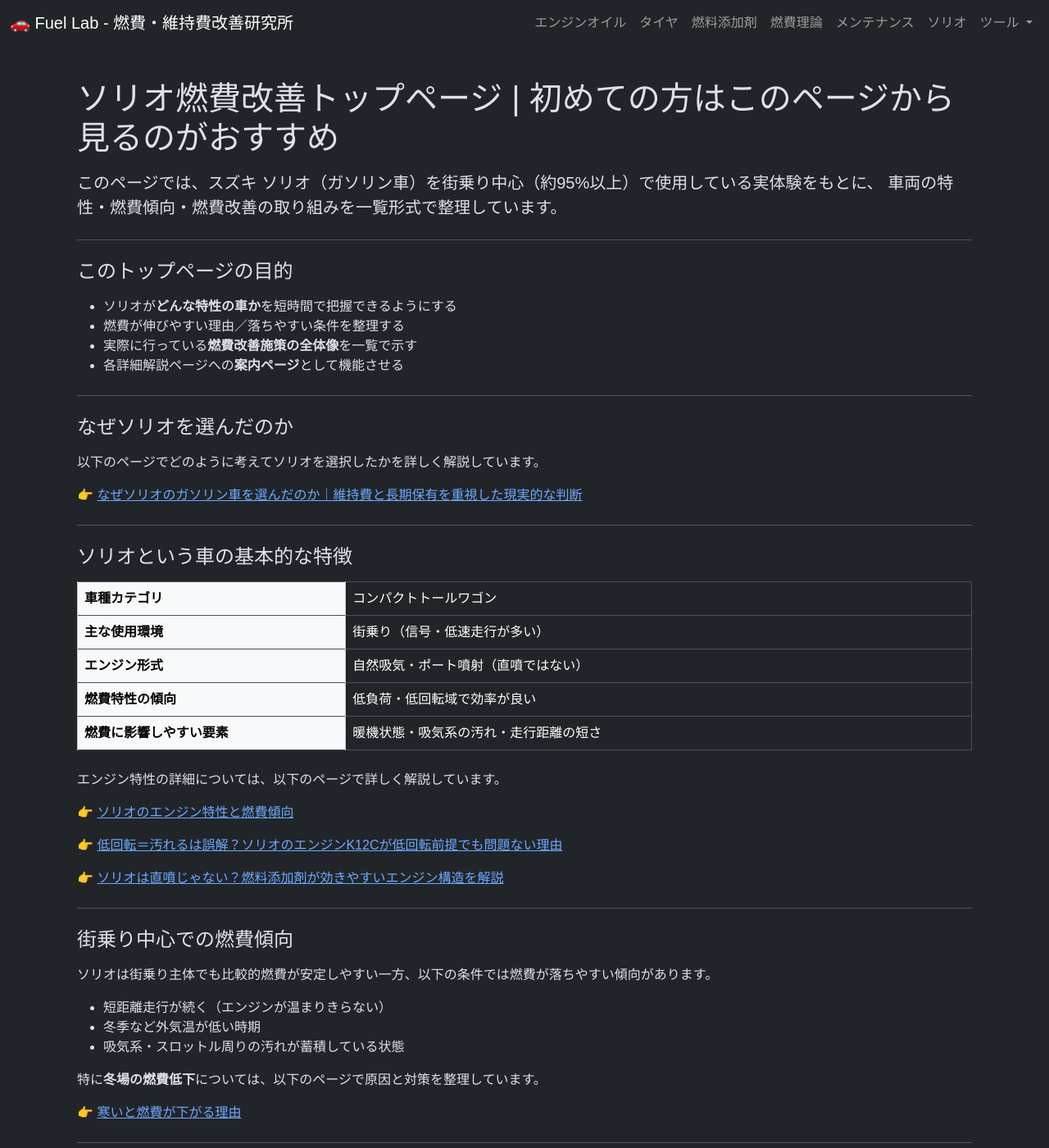
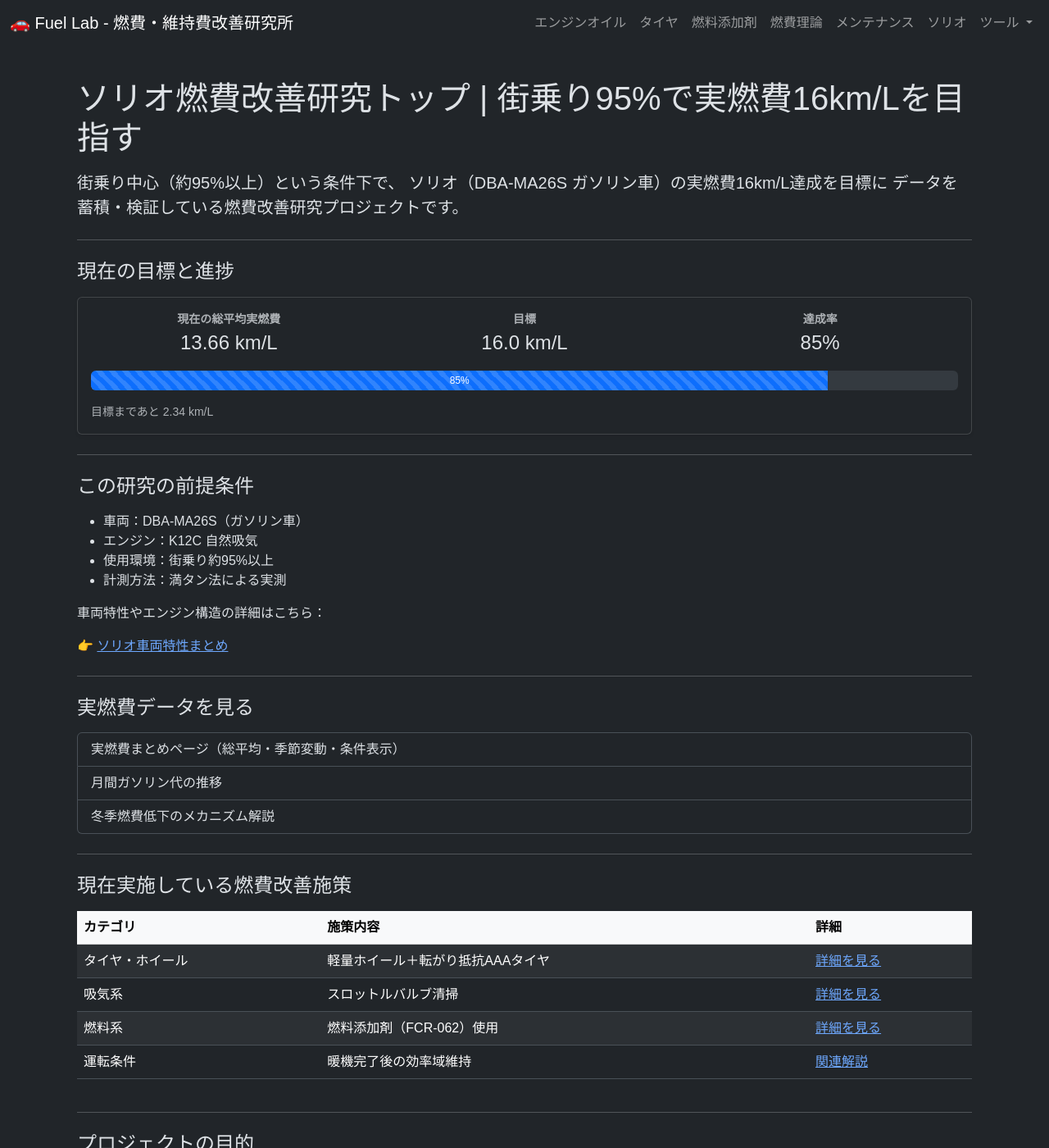
Before and after one commit to funyapar-org/fuel-lab, a Jekyll site: the page built from _solio/index.md, in a window 1280 px wide and 1400 px high. Shown: the whole window at 82% size. Built offline with Jekyll 4.4.1, drawn with Linux system fonts in a browser that asks for light colours; some of the changed text lies outside the part shown.

Commit message:
index.md を更新

```diff
--- a/_solio/index.md
+++ b/_solio/index.md
@@ -1,15 +1,16 @@
 ---
 layout: default
-nav_title: ソリオ燃費改善トップページ
-title: ソリオ燃費改善トップページ | 初めての方はこのページから見るのがおすすめ
-description: スズキ ソリオのエンジン特性、街乗り燃費傾向、燃費改善の取り組みを一覧でまとめたトップページ
-date: 2026-01-17
+nav_title: ソリオ燃費改善研究トップ
+title: ソリオ燃費改善研究トップ | 街乗り95%で実燃費16km/Lを目指す
+description: スズキ ソリオ（DBA-MA26S ガソリン車）で街乗り95%条件下において実燃費16km/Lを目指す燃費改善研究プロジェクトの総合トップページ
+date: 2026-03-04 01:40:00 +0900
 category: solio
 tags:
   - solio
   - fuel-economy-improve
-  - city-driving
-  - engine
+  - real-fuel-economy
+  - fuel-cost
+  - research-project
 ---
 
 <div class="container my-4">
@@ -17,116 +18,121 @@ tags:
   <h1 class="mb-3">{{ page.title }}</h1>
 
   <p class="lead">
-    このページでは、スズキ ソリオ（ガソリン車）を<strong>街乗り中心（約95%以上）</strong>で使用している実体験をもとに、
-    車両の特性・燃費傾向・燃費改善の取り組みを一覧形式で整理しています。
+    街乗り中心（約95%以上）という条件下で、
+    ソリオ（DBA-MA26S ガソリン車）の<strong>実燃費16km/L達成</strong>を目標に
+    データを蓄積・検証している燃費改善研究プロジェクトです。
   </p>
 
   <hr class="my-4">
 
-  <h2 class="h4 mb-3">このトップページの目的</h2>
-  <ul>
-    <li>ソリオが<strong>どんな特性の車か</strong>を短時間で把握できるようにする</li>
-    <li>燃費が伸びやすい理由／落ちやすい条件を整理する</li>
-    <li>実際に行っている<strong>燃費改善施策の全体像</strong>を一覧で示す</li>
-    <li>各詳細解説ページへの<strong>案内ページ</strong>として機能させる</li>
-  </ul>
+  <h2 class="h4 mb-3">現在の目標と進捗</h2>
+
+  {% include solio-fuel-stats.html %}
+
+  {% assign target = 16.0 %}
+  {% assign progress_raw = avg_economy | times: 100 | divided_by: target %}
+  {% assign progress = progress_raw | round: 0 %}
+
+  {% if progress > 100 %}
+    {% assign progress = 100 %}
+  {% endif %}
+
+  <div class="card shadow-sm mb-4">
+    <div class="card-body">
+
+      <div class="row text-center mb-3">
+        <div class="col-md-4">
+          <div class="fw-bold text-muted small">現在の総平均実燃費</div>
+          <div class="fs-4">
+            {{ avg_economy }} km/L
+          </div>
+        </div>
+
+        <div class="col-md-4">
+          <div class="fw-bold text-muted small">目標</div>
+          <div class="fs-4">
+            {{ target }} km/L
+          </div>
+        </div>
+
+        <div class="col-md-4">
+          <div class="fw-bold text-muted small">達成率</div>
+          <div class="fs-4">
+            {{ progress }}%
+          </div>
+        </div>
+      </div>
+
+      <div class="progress"
+           role="progressbar"
+           aria-valuenow="{{ progress }}"
+           aria-valuemin="0"
+           aria-valuemax="100"
+           style="height: 24px;">
+
+        <div class="progress-bar progress-bar-striped progress-bar-animated"
+             style="width: {{ progress }}%;">
+          {{ progress }}%
+        </div>
+
+      </div>
+
+      {% assign remaining = target | minus: avg_economy | round: 2 %}
+
+      <p class="mt-3 mb-0 text-muted small">
+        目標まであと {{ remaining }} km/L
+      </p>
+
+    </div>
+  </div>
 
   <hr class="my-4">
 
-  <h2 class="h4 mb-3">なぜソリオを選んだのか</h2>
+  <h2 class="h4 mb-3">この研究の前提条件</h2>
 
-  <p class="mt-2">
-    以下のページでどのように考えてソリオを選択したかを詳しく解説しています。
+  <ul>
+    <li>車両：DBA-MA26S（ガソリン車）</li>
+    <li>エンジン：K12C 自然吸気</li>
+    <li>使用環境：街乗り約95%以上</li>
+    <li>計測方法：満タン法による実測</li>
+  </ul>
+
+  <p>
+    車両特性やエンジン構造の詳細はこちら：
   </p>
 
   <p>
-    👉 <a href="/fuel-lab/solio/why-choose-solio-gasoline.html">
-      なぜソリオのガソリン車を選んだのか｜維持費と長期保有を重視した現実的な判断
+    👉 <a href="/fuel-lab/solio/solio-vehicle-characteristics-overview.html">
+      ソリオ車両特性まとめ
     </a>
   </p>
 
   <hr class="my-4">
 
-  <h2 class="h4 mb-3">ソリオという車の基本的な特徴</h2>
+  <h2 class="h4 mb-3">実燃費データを見る</h2>
 
-  <div class="table-responsive">
-    <table class="table table-bordered align-middle">
-      <tbody>
-        <tr>
-          <th class="table-light" style="width: 30%;">車種カテゴリ</th>
-          <td>コンパクトトールワゴン</td>
-        </tr>
-        <tr>
-          <th class="table-light">主な使用環境</th>
-          <td>街乗り（信号・低速走行が多い）</td>
-        </tr>
-        <tr>
-          <th class="table-light">エンジン形式</th>
-          <td>自然吸気・ポート噴射（直噴ではない）</td>
-        </tr>
-        <tr>
-          <th class="table-light">燃費特性の傾向</th>
-          <td>低負荷・低回転域で効率が良い</td>
-        </tr>
-        <tr>
-          <th class="table-light">燃費に影響しやすい要素</th>
-          <td>暖機状態・吸気系の汚れ・走行距離の短さ</td>
-        </tr>
-      </tbody>
-    </table>
+  <div class="list-group mb-3">
+
+    <a href="/fuel-lab/solio/real-fuel-economy-summary.html"
+       class="list-group-item list-group-item-action">
+      実燃費まとめページ（総平均・季節変動・条件表示）
+    </a>
+
+    <a href="/fuel-lab/solio/monthly-gasoline-cost.html"
+       class="list-group-item list-group-item-action">
+      月間ガソリン代の推移
+    </a>
+
+    <a href="/fuel-lab/knowledge/winter-fuel-economy.html"
+       class="list-group-item list-group-item-action">
+      冬季燃費低下のメカニズム解説
+    </a>
+
   </div>
-
-  <p class="mt-2">
-    エンジン特性の詳細については、以下のページで詳しく解説しています。
-  </p>
-
-  <p>
-    👉 <a href="/fuel-lab/solio/solio-engine-characteristics.html">
-      ソリオのエンジン特性と燃費傾向
-    </a>
-  </p>
-  <p>
-    👉 <a href="/fuel-lab/solio/k12c-low-rpm-carbon-myth.html">
-      低回転＝汚れるは誤解？ソリオのエンジンK12Cが低回転前提でも問題ない理由
-    </a>
-  </p>
-  <p>
-    👉 <a href="/fuel-lab/solio/solio-port-injection-fuel-additive.html">
-      ソリオは直噴じゃない？燃料添加剤が効きやすいエンジン構造を解説
-    </a>
-  </p>
 
   <hr class="my-4">
 
-  <h2 class="h4 mb-3">街乗り中心での燃費傾向</h2>
-
-  <p>
-    ソリオは街乗り主体でも比較的燃費が安定しやすい一方、以下の条件では燃費が落ちやすい傾向があります。
-  </p>
-
-  <ul>
-    <li>短距離走行が続く（エンジンが温まりきらない）</li>
-    <li>冬季など外気温が低い時期</li>
-    <li>吸気系・スロットル周りの汚れが蓄積している状態</li>
-  </ul>
-
-  <p>
-    特に<strong>冬場の燃費低下</strong>については、以下のページで原因と対策を整理しています。
-  </p>
-
-  <p>
-    👉 <a href="/fuel-lab/knowledge/winter-fuel-economy.html">
-      寒いと燃費が下がる理由
-    </a>
-  </p>
-
-  <hr class="my-4">
-
-  <h2 class="h4 mb-3">実施している燃費改善施策一覧</h2>
-
-  <p>
-    現在行っている、または検証中の燃費改善施策を一覧にまとめています。
-  </p>
+  <h2 class="h4 mb-3">現在実施している燃費改善施策</h2>
 
   <div class="table-responsive">
     <table class="table table-striped align-middle">
@@ -134,13 +140,13 @@ tags:
         <tr>
           <th>カテゴリ</th>
           <th>施策内容</th>
-          <th>詳細ページ</th>
+          <th>詳細</th>
         </tr>
       </thead>
       <tbody>
-      　<tr>
-          <td>タイヤ・ホイール交換</td>
-          <td>軽量かつ転がり抵抗AAAタイヤに交換</td>
+        <tr>
+          <td>タイヤ・ホイール</td>
+          <td>軽量ホイール＋転がり抵抗AAAタイヤ</td>
           <td>
             <a href="/fuel-lab/solio/fuel-optimization-by-tire.html">
               詳細を見る
@@ -158,7 +164,7 @@ tags:
         </tr>
         <tr>
           <td>燃料系</td>
-          <td>燃料添加剤（FCR-062）の使用</td>
+          <td>燃料添加剤（FCR-062）使用</td>
           <td>
             <a href="/fuel-lab/solio/fcr062-effect.html">
               詳細を見る
@@ -166,8 +172,8 @@ tags:
           </td>
         </tr>
         <tr>
-          <td>走行条件</td>
-          <td>暖機完了後の走行を意識</td>
+          <td>運転条件</td>
+          <td>暖機完了後の効率域維持</td>
           <td>
             <a href="/fuel-lab/knowledge/winter-fuel-economy.html">
               関連解説
@@ -180,16 +186,20 @@ tags:
 
   <hr class="my-4">
 
-  <h2 class="h4 mb-3">この先追加予定のページ</h2>
+  <h2 class="h4 mb-3">プロジェクトの目的</h2>
 
-  <ul>
-    <li>街乗り特化で燃費を伸ばす運転の考え方</li>
-    <li>ソリオで陥りやすい燃費悪化トラブルまとめ</li>
-    <li>メンテナンス頻度と燃費の関係</li>
-  </ul>
+  <p>
+    ハイブリッドでもターボでもない自然吸気ガソリン車で、
+    条件管理と整備最適化によりどこまで実燃費を向上できるかを検証すること。
+  </p>
 
-  <p class="mt-3">
-    各ページが増え次第、このトップページも随時更新していきます。
+  <p>
+    単なるカタログ比較ではなく、
+    <strong>実使用環境における再現可能な改善</strong>を重視しています。
+  </p>
+
+  <p class="mt-4">
+    今後もデータが蓄積され次第、各ページを更新していきます。
   </p>
 
 </div>
```
